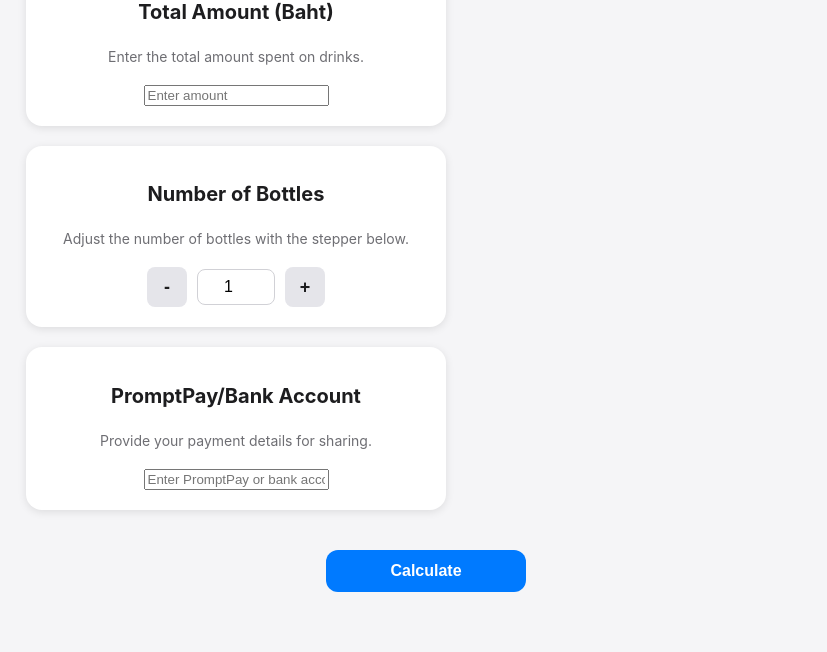
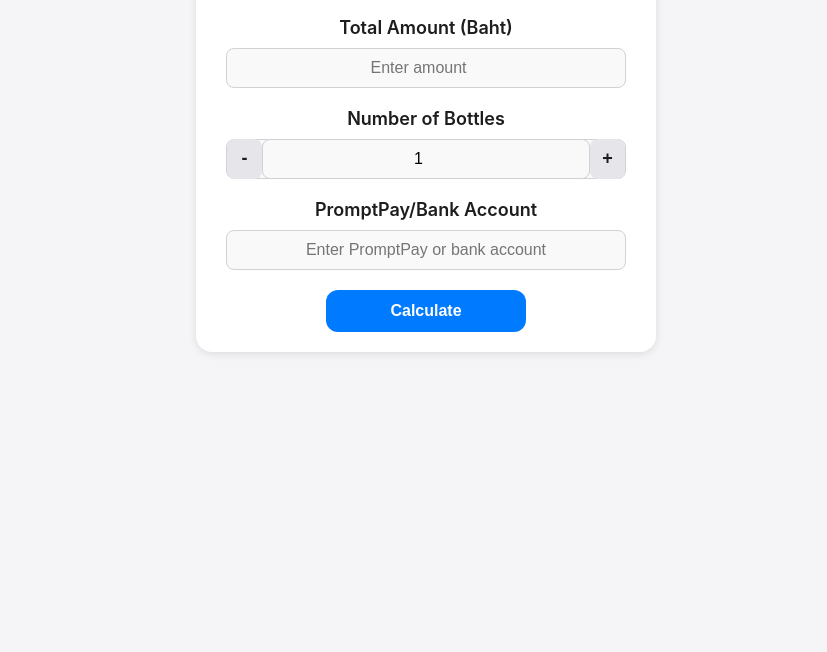
Before and after one commit to guyjry/Split-Bill, a plain HTML site: page index.html in a window 1280 px wide. Shown: the part 267-919 px from the top of the page, without its empty margins (214-1041 px from the left). After the commit the page ends 800 px from the top, so only its background shows below. Drawn offline with Linux system fonts and the light colour scheme.

Commit message:
index.html

```diff
--- a/index.html
+++ b/index.html
@@ -5,76 +5,67 @@
   <meta name="viewport" content="width=device-width, initial-scale=1.0, viewport-fit=cover">
   <title>Split Bill for Drinks</title>
   <style>
-    /* Apple-Inspired Styling */
+    /* Apple-Inspired Styling with Vertical Centering */
     body {
       font-family: -apple-system, BlinkMacSystemFont, "Segoe UI", Roboto, Helvetica, Arial, sans-serif;
       margin: 0;
       padding: 0;
       background-color: #f5f5f7;
       color: #1d1d1f;
-      -webkit-font-smoothing: antialiased;
+      display: flex;
+      justify-content: center;
+      align-items: center;
+      height: 100vh;
     }
 
     .container {
-      max-width: 800px;
-      margin: 40px auto;
-      padding: 20px;
+      max-width: 400px;
+      width: 100%;
+      background-color: #ffffff;
+      padding: 20px 30px;
+      border-radius: 16px;
+      box-shadow: 0 2px 8px rgba(0, 0, 0, 0.1);
       text-align: center;
     }
 
     h1 {
-      font-size: 36px;
+      font-size: 28px;
       font-weight: 700;
       color: #1d1d1f;
+      margin-bottom: 30px;
+    }
+
+    .input-card {
       margin-bottom: 20px;
     }
 
-    p {
+    .input-card h2 {
       font-size: 18px;
-      color: #6e6e73;
-      margin-bottom: 40px;
-    }
-
-    .stepper-container {
-      display: flex;
-      justify-content: space-between;
-      flex-wrap: wrap;
-      gap: 20px;
-    }
-
-    .stepper-card {
-      flex: 1 1 calc(50% - 20px);
-      max-width: calc(50% - 20px);
-      background-color: #ffffff;
-      border-radius: 16px;
-      padding: 20px;
-      box-shadow: 0 2px 8px rgba(0, 0, 0, 0.1);
-      display: flex;
-      flex-direction: column;
-      align-items: center;
-    }
-
-    .stepper-card h2 {
-      font-size: 20px;
+      font-weight: 600;
       color: #1d1d1f;
       margin-bottom: 10px;
     }
 
-    .stepper-card p {
-      font-size: 14px;
-      color: #6e6e73;
-      margin-bottom: 20px;
+    .input-card input,
+    .input-card .stepper {
+      width: 100%;
+      height: 40px;
+      font-size: 16px;
+      border: 1px solid #d1d1d6;
+      border-radius: 8px;
       text-align: center;
+      background-color: #f9f9f9;
+      box-sizing: border-box;
+      outline: none;
     }
 
-    .stepper {
+    .input-card .stepper {
       display: flex;
       align-items: center;
-      justify-content: center;
-      gap: 10px;
+      justify-content: space-between;
     }
 
-    .stepper button {
+    .input-card .stepper button {
       width: 40px;
       height: 40px;
       font-size: 18px;
@@ -84,29 +75,18 @@
       border: none;
       border-radius: 8px;
       cursor: pointer;
-      transition: all 0.2s ease;
+      transition: background-color 0.2s ease;
     }
 
-    .stepper button:hover {
+    .input-card .stepper button:hover {
       background-color: #d2d2d7;
-    }
-
-    .stepper input {
-      width: 60px;
-      text-align: center;
-      font-size: 16px;
-      font-weight: 500;
-      border: 1px solid #d1d1d6;
-      border-radius: 8px;
-      padding: 8px;
-      background-color: #ffffff;
     }
 
     button.calculate-btn {
       display: block;
       width: 100%;
       max-width: 200px;
-      margin: 40px auto 0;
+      margin: 20px auto 0;
       padding: 12px 20px;
       font-size: 16px;
       font-weight: 600;
@@ -123,23 +103,18 @@
     }
 
     @media (max-width: 768px) {
-      .stepper-container {
-        flex-direction: column;
-        gap: 20px;
+      h1 {
+        font-size: 24px;
       }
 
-      .stepper-card {
-        max-width: 100%;
-      }
-
-      .stepper button {
-        width: 35px;
+      .input-card input,
+      .input-card .stepper button {
+        font-size: 14px;
         height: 35px;
       }
 
-      .stepper input {
-        width: 50px;
-        font-size: 15px;
+      .input-card h2 {
+        font-size: 16px;
       }
     }
   </style>
@@ -147,28 +122,26 @@
 <body>
   <div class="container">
     <h1>Split Bill for Drinks</h1>
-    <p>Quickly calculate how much each person owes for your drinks and share your payment details.</p>
-    <div class="stepper-container">
-      <div class="stepper-card">
+
+    <div class="input-card">
       <h2>Total Amount (Baht)</h2>
-        <p>Enter the total amount spent on drinks.</p>
       <input type="number" id="totalAmount" placeholder="Enter amount" />
     </div>
-      <div class="stepper-card">
+
+    <div class="input-card">
       <h2>Number of Bottles</h2>
-        <p>Adjust the number of bottles with the stepper below.</p>
       <div class="stepper">
         <button type="button" onclick="adjustBottles(-1)">-</button>
         <input type="number" id="numBottles" value="1" min="1">
         <button type="button" onclick="adjustBottles(1)">+</button>
       </div>
     </div>
-      <div class="stepper-card">
+
+    <div class="input-card">
       <h2>PromptPay/Bank Account</h2>
-        <p>Provide your payment details for sharing.</p>
       <input type="text" id="accountDetails" placeholder="Enter PromptPay or bank account" />
     </div>
-    </div>
+
     <button type="button" class="calculate-btn" onclick="calculateBill()">Calculate</button>
   </div>
 
```
Lines whose indentation alone changed are shown as unchanged.
